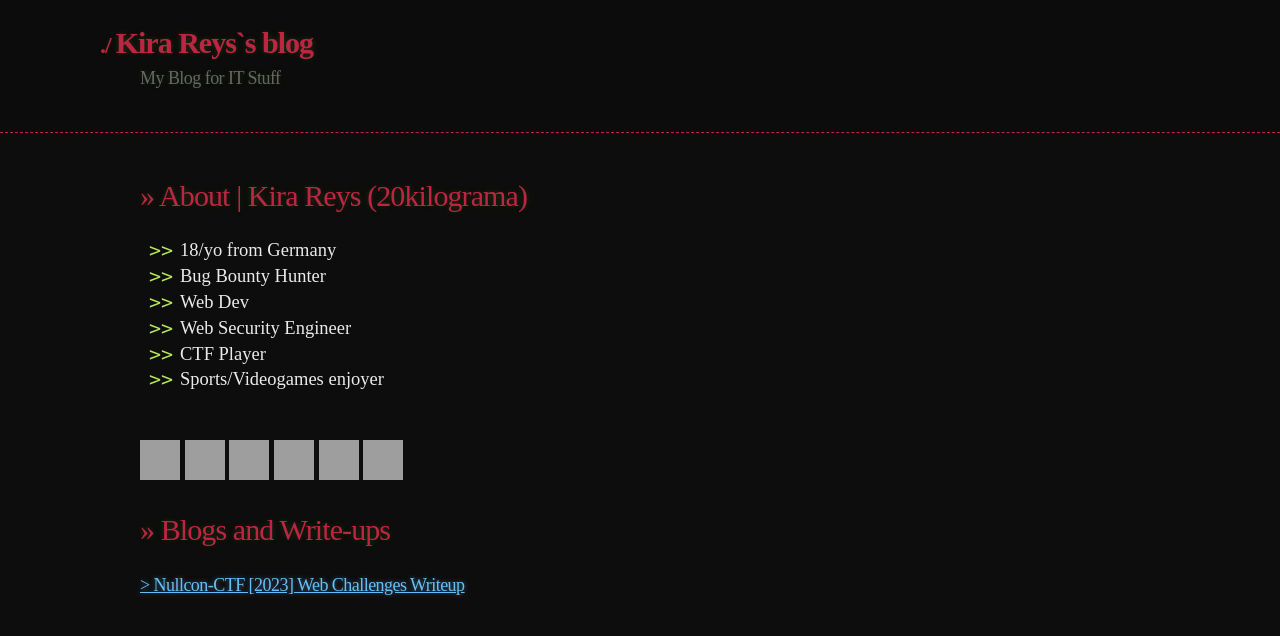
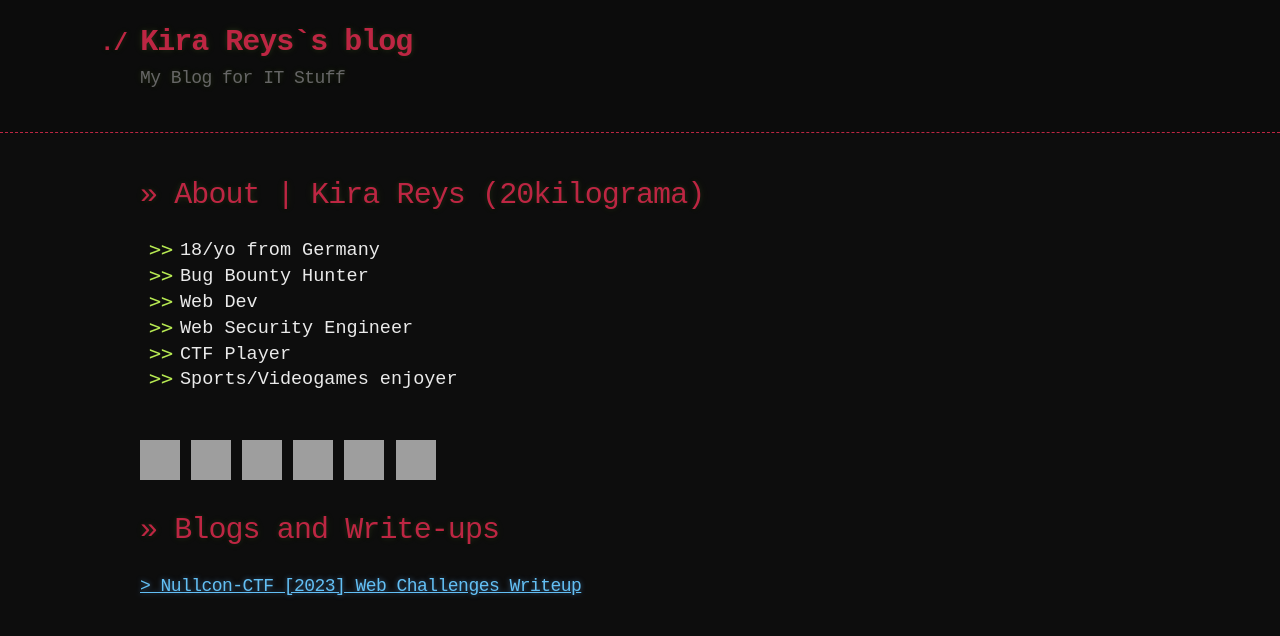
Before and after one commit to 20kilograma/blog, a Jekyll site: the page built from index.md, in a window 1280 px wide. Shown: the top 636 px of the page. Built offline with Jekyll 4.4.1, drawn with Linux system fonts in a browser that asks for light colours; some web fonts are replaced; our own code applies the rules of GitHub Pages for plain Markdown files; grey boxes are pictures that could not be loaded.

Commit message:
Update jekyll-theme-hacker.scss

```diff
--- a/_sass/jekyll-theme-hacker.scss
+++ b/_sass/jekyll-theme-hacker.scss
@@ -21,7 +21,7 @@ body {
   color: $body-foreground;
   font-size: 18.5px;
   line-height: 1.5;
-  font-family: 'LilGroteskRegular';
+  font-family: monospace;
 }
 
 /* General & 'Reset' Stuff */
@@ -64,7 +64,7 @@ header h1 {
   line-height: 1.5;
   margin: 0 0 0 -40px;
   font-weight: bold;
-  font-family: 'LilGroteskRegular';
+  font-family: monospace;
   color: $conifer;//$header;
   text-shadow: 0 1px 1px rgba(0, 0, 0, 0.1),
                0 0 5px rgba(181, 232, 83, 0.1),
@@ -107,7 +107,7 @@ section img {
 
 h1, h2, h3, h4, h5, h6 {
   font-weight: normal;
-  font-family: 'LilGroteskRegular';
+  font-family: monospace;
   color: $header;
   letter-spacing: -0.03em;
   text-shadow: 0 1px 1px rgba(0, 0, 0, 0.1),
```
